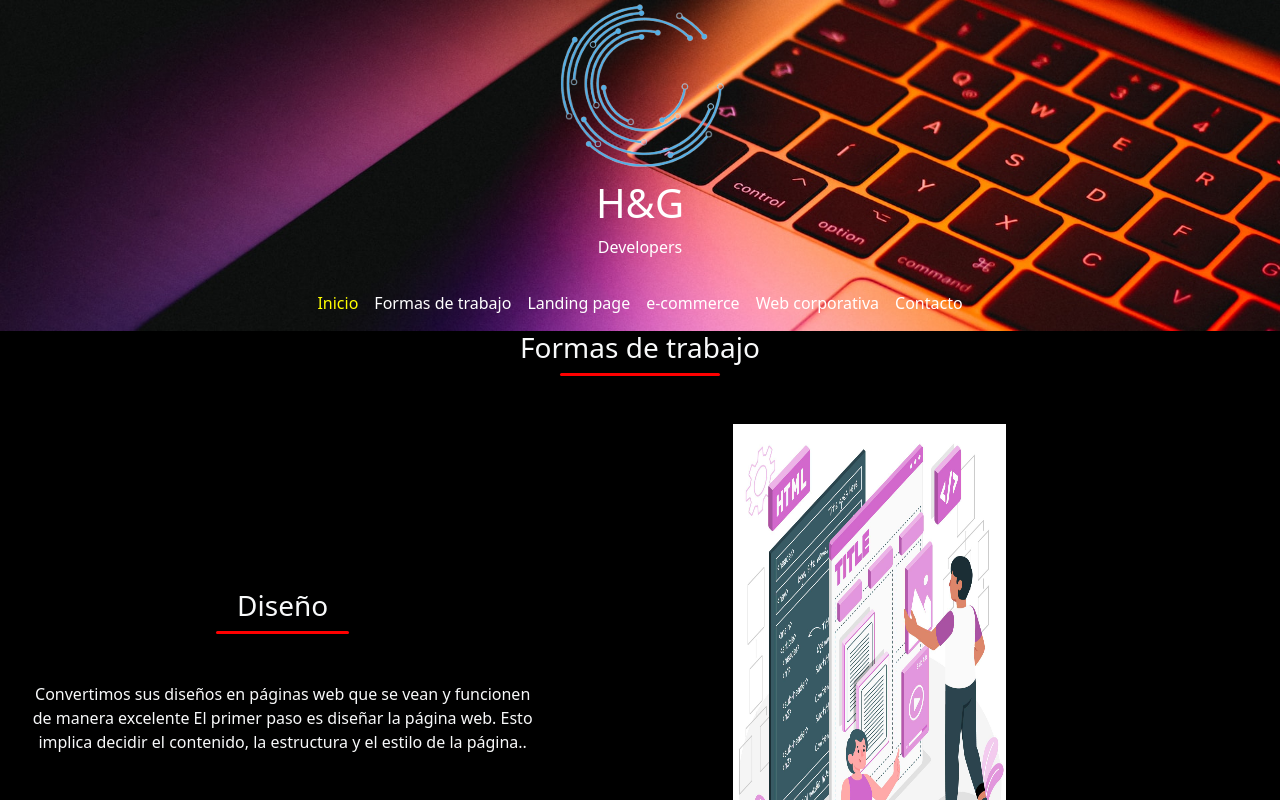
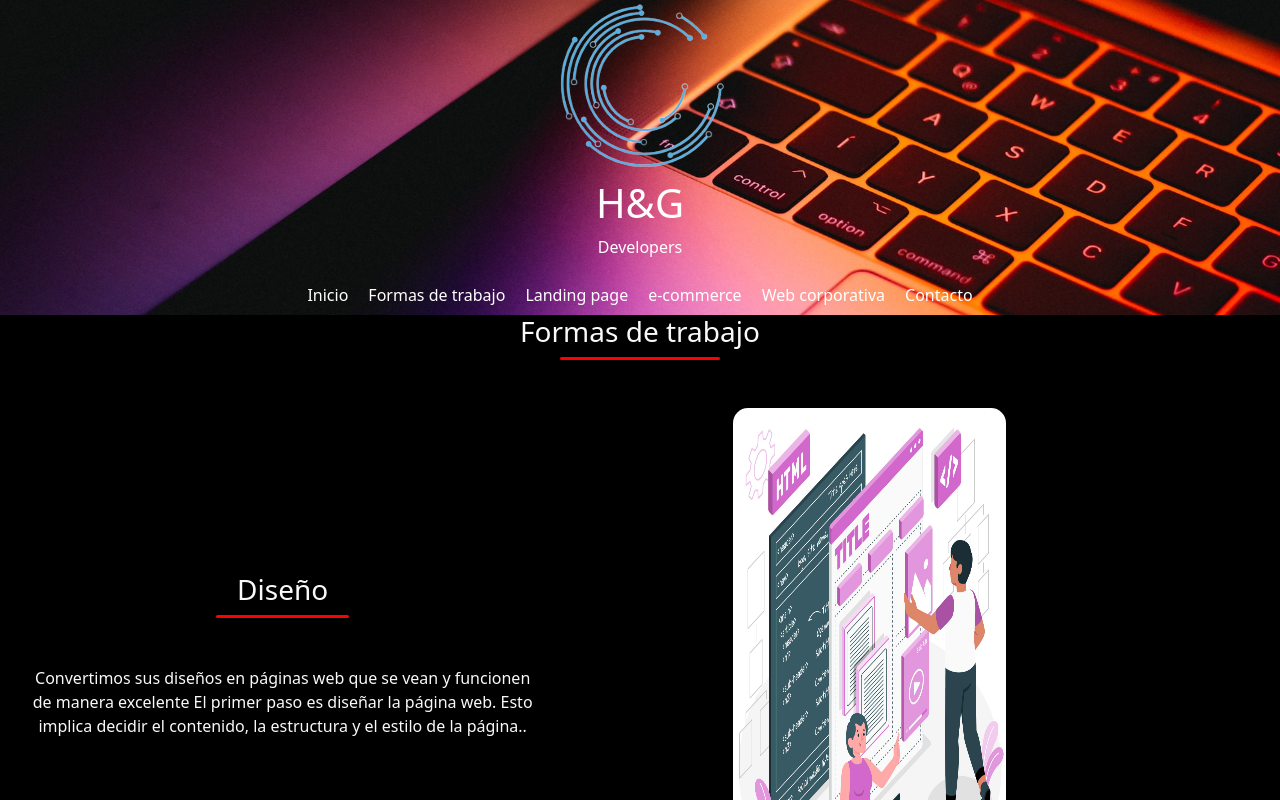
Before and after one commit to rater31/hyg-developer, a React (Vite) app in the folder hyg/: page /formas-de-trabajo in a window 1280 px wide. Shown: the top 800 px of the page. Built offline with nearby package versions, Linux system fonts and the light colour scheme.

Commit message:
fede
hola estrellitas la tierra quiere que diga holaaaaa

```diff
--- a/hyg/src/components/Header.jsx
+++ b/hyg/src/components/Header.jsx
@@ -1,4 +1,5 @@
 import React from 'react'
+import { useEffect, useState } from 'react'
 import logo from '../assets/logo.png'
 import '../css/header.css'
 import { Link } from 'react-router-dom'
@@ -9,6 +10,19 @@ import WebCorporativa from '../pages/WebCorporativa'
 import Contacto from '../pages/Contacto'
 
 const Header = () => {
+  function cambioColor() {
+    const [isActive, setIsActive] = useState(false);
+
+    let selectClass = 'select';
+    if (isActive) {
+      selectClass += 'select--active';
+    }
+    console.log('anda papuuu bien ahi')
+  }
+
+
+
+
   return (
     <div className="fondoheader container-fluid">
         <div className=" row text-center d-grid ">
@@ -29,22 +43,22 @@ const Header = () => {
           <div className="collapse navbar-collapse" id="navbarNavDropdown">
             <ul className="navbar-nav">
               <li className="nav-item">
-                <Link to="/" className="nav-link select"> Inicio </Link>
+                <Link to="/" className="button2 "> Inicio  </Link>
               </li>
               <li className="nav-item">
-                <Link to="/formas-de-trabajo" className="nav-link button2"> Formas de trabajo </Link>
+                <Link to="/formas-de-trabajo" id='menu' className="button2 "> Formas de trabajo </Link>
               </li>
               <li className="nav-item">
-                <Link to="/landing-page" className="nav-link button2"> Landing page</Link>
+                <Link to="/landing-page" id='menu' className="button2"> Landing page</Link>
               </li>
               <li className="nav-item ">
-                <Link to="/e-comerce" className="nav-link button2"> e-commerce </Link>
+                <Link to="/e-comerce" className=" button2"> e-commerce </Link>
               </li>
               <li className="nav-item">
-                <Link to="/web-corporativa" className="nav-link button2"> Web corporativa </Link>
+                <Link to="/web-corporativa" className=" button2"> Web corporativa </Link>
               </li>
               <li className="nav-item">
-                <Link to="/contacto" className="nav-link button2"> Contacto </Link>
+                <Link to="/contacto" className=" button2"> Contacto </Link>
               </li>
             </ul>
           </div>
--- a/hyg/src/css/header.css
+++ b/hyg/src/css/header.css
@@ -14,20 +14,20 @@
   background-color: transparent;
   border: white;
   border-radius: 15px;
-}
-.button2:hover{
-  cursor: pointer;
+  text-decoration: none;
+  padding-inline: 10px;
+  display: block;
+
+  &:hover{
+    cursor: pointer;
     transform: scale(1.1);
     color: yellow;
     transition: 0.5s;
+  }
+
 }
+
+
 .select{
   color: yellow;
 }
-.select:hover{
-    cursor: pointer;
-      transform: scale(1.1);
-      transition: 0.5s;
-      color: yellow;
-
-}
--- a/hyg/src/css/somos.css
+++ b/hyg/src/css/somos.css
@@ -11,7 +11,7 @@
 .landing{
     height: 512px;
     width: 273px;
-
+    border-radius: 15px;
 }
 .w-20{
     width: 2%;
```
